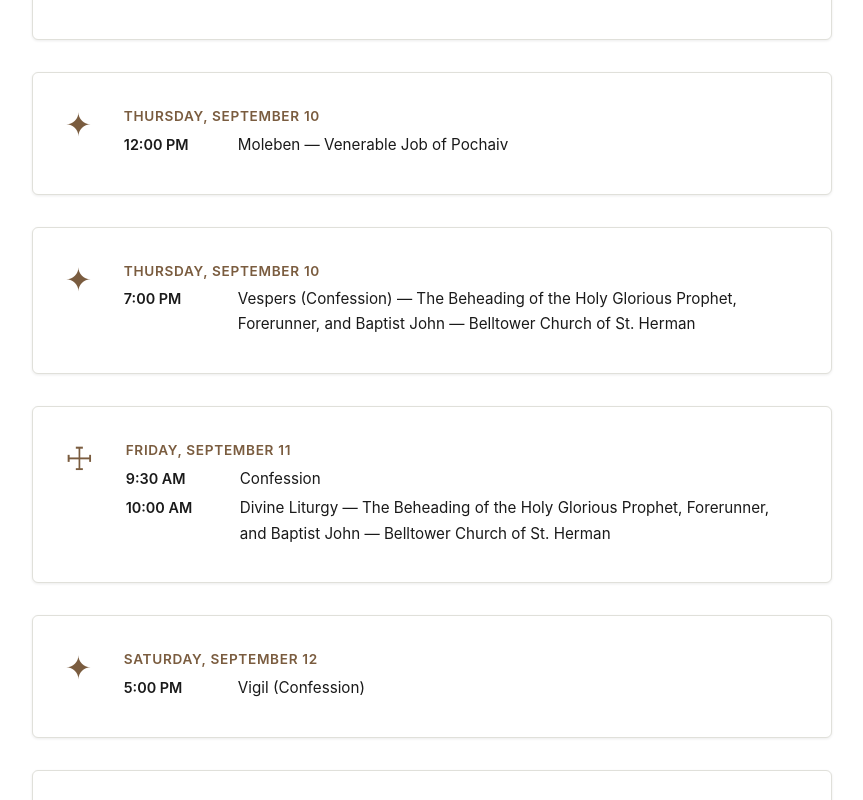
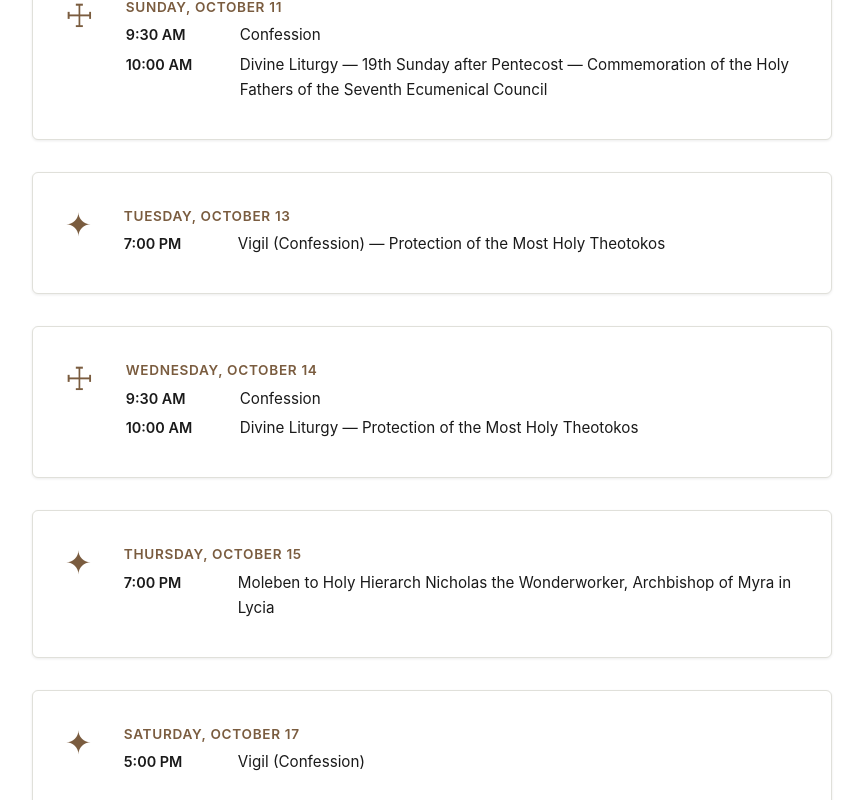
Before and after one commit to Anthony-Fedorenko/hvmla, a React (Vite) app: page /services/schedule in a window 1280 px wide. Shown: the part 1780-2580 px from the top of the page, without its empty margins (72-935 px from the left). Built offline with nearby package versions, Linux system fonts and the light colour scheme.

Commit message:
feat: update service schedule to October 2026

```diff
--- a/src/data/services.ts
+++ b/src/data/services.ts
@@ -18,24 +18,46 @@ export interface ServiceDay {
   isNotice?: boolean;
 }
 
-/** Late August – September 2026 service calendar */
+/** October 2026 service calendar */
 export const upcomingServices: ServiceDay[] = [
   {
-    id: "aug30",
-    date: "August 30",
-    dateISO: "2026-08-30",
+    id: "oct1",
+    date: "October 1",
+    dateISO: "2026-10-01",
+    dayOfWeekEn: "Thursday",
+    dayOfWeekRu: "Четверг",
+    icon: "✦",
+    slots: [
+      { time: "7:00 PM", titleEn: "Moleben to Holy Hierarch Nicholas the Wonderworker, Archbishop of Myra in Lycia", titleRu: "Молебен святителю Николаю Чудотворцу, архиепископу Мирликийскому" },
+    ],
+  },
+  {
+    id: "oct3",
+    date: "October 3",
+    dateISO: "2026-10-03",
+    dayOfWeekEn: "Saturday",
+    dayOfWeekRu: "Суббота",
+    icon: "✦",
+    slots: [
+      { time: "5:00 PM", titleEn: "Vigil (Confession)", titleRu: "Всенощная (исповедь)" },
+    ],
+  },
+  {
+    id: "oct4",
+    date: "October 4",
+    dateISO: "2026-10-04",
     dayOfWeekEn: "Sunday",
     dayOfWeekRu: "Воскресенье",
     icon: "☩",
     slots: [
       { time: "9:30 AM", titleEn: "Confession", titleRu: "Исповедь" },
-      { time: "10:00 AM", titleEn: "Divine Liturgy — Righteous Prince Alexander Nevsky", titleRu: "Литургия — Благоверного Князя Александра Невского" },
+      { time: "10:00 AM", titleEn: "Divine Liturgy — 18th Sunday after Pentecost", titleRu: "Литургия — Неделя 18-я по Пятидесятнице" },
     ],
   },
   {
-    id: "sep1",
-    date: "September 1",
-    dateISO: "2026-09-01",
+    id: "oct6",
+    date: "October 6",
+    dateISO: "2026-10-06",
     dayOfWeekEn: "Tuesday",
     dayOfWeekRu: "Вторник",
     icon: "✦",
@@ -44,9 +66,31 @@ export const upcomingServices: ServiceDay[] = [
     ],
   },
   {
-    id: "sep3",
-    date: "September 3",
-    dateISO: "2026-09-03",
+    id: "oct7",
+    date: "October 7",
+    dateISO: "2026-10-07",
+    dayOfWeekEn: "Wednesday",
+    dayOfWeekRu: "Среда",
+    icon: "✦",
+    slots: [
+      { time: "10:00 PM", titleEn: "Vigil (Confession) — Venerable Sergius of Radonezh", titleRu: "Всенощная (исповедь) — Прп. Сергия Радонежского" },
+    ],
+  },
+  {
+    id: "oct8",
+    date: "October 8",
+    dateISO: "2026-10-08",
+    dayOfWeekEn: "Thursday",
+    dayOfWeekRu: "Четверг",
+    icon: "☩",
+    slots: [
+      { time: "12:00 AM", titleEn: "Night Divine Liturgy — Venerable Sergius of Radonezh", titleRu: "Ночная Литургия — Прп. Сергия Радонежского" },
+    ],
+  },
+  {
+    id: "oct8-eve",
+    date: "October 8",
+    dateISO: "2026-10-08",
     dayOfWeekEn: "Thursday",
     dayOfWeekRu: "Четверг",
     icon: "✦",
@@ -55,9 +99,9 @@ export const upcomingServices: ServiceDay[] = [
     ],
   },
   {
-    id: "sep5",
-    date: "September 5",
-    dateISO: "2026-09-05",
+    id: "oct10",
+    date: "October 10",
+    dateISO: "2026-10-10",
     dayOfWeekEn: "Saturday",
     dayOfWeekRu: "Суббота",
     icon: "✦",
@@ -66,44 +110,136 @@ export const upcomingServices: ServiceDay[] = [
     ],
   },
   {
-    id: "sep6",
-    date: "September 6",
-    dateISO: "2026-09-06",
+    id: "oct11",
+    date: "October 11",
+    dateISO: "2026-10-11",
     dayOfWeekEn: "Sunday",
     dayOfWeekRu: "Воскресенье",
     icon: "☩",
     slots: [
       { time: "9:30 AM", titleEn: "Confession", titleRu: "Исповедь" },
-      { time: "10:00 AM", titleEn: "Divine Liturgy — 14th Sunday after Pentecost", titleRu: "Литургия — Неделя 14-я по Пятидесятнице" },
+      { time: "10:00 AM", titleEn: "Divine Liturgy — 19th Sunday after Pentecost — Commemoration of the Holy Fathers of the Seventh Ecumenical Council", titleRu: "Литургия — Неделя 19-я по Пятидесятнице — Память святых отцов VII Вселенского Собора" },
     ],
   },
   {
-    id: "sep7",
-    date: "September 7",
-    dateISO: "2026-09-07",
+    id: "oct13",
+    date: "October 13",
+    dateISO: "2026-10-13",
+    dayOfWeekEn: "Tuesday",
+    dayOfWeekRu: "Вторник",
+    icon: "✦",
+    slots: [
+      { time: "7:00 PM", titleEn: "Vigil (Confession) — Protection of the Most Holy Theotokos", titleRu: "Всенощная (исповедь) — Покров Пресвятой Богородицы" },
+    ],
+  },
+  {
+    id: "oct14",
+    date: "October 14",
+    dateISO: "2026-10-14",
+    dayOfWeekEn: "Wednesday",
+    dayOfWeekRu: "Среда",
+    icon: "☩",
+    slots: [
+      { time: "9:30 AM", titleEn: "Confession", titleRu: "Исповедь" },
+      { time: "10:00 AM", titleEn: "Divine Liturgy — Protection of the Most Holy Theotokos", titleRu: "Литургия — Покров Пресвятой Богородицы" },
+    ],
+  },
+  {
+    id: "oct15",
+    date: "October 15",
+    dateISO: "2026-10-15",
+    dayOfWeekEn: "Thursday",
+    dayOfWeekRu: "Четверг",
+    icon: "✦",
+    slots: [
+      { time: "7:00 PM", titleEn: "Moleben to Holy Hierarch Nicholas the Wonderworker, Archbishop of Myra in Lycia", titleRu: "Молебен святителю Николаю Чудотворцу, архиепископу Мирликийскому" },
+    ],
+  },
+  {
+    id: "oct17",
+    date: "October 17",
+    dateISO: "2026-10-17",
+    dayOfWeekEn: "Saturday",
+    dayOfWeekRu: "Суббота",
+    icon: "✦",
+    slots: [
+      { time: "5:00 PM", titleEn: "Vigil (Confession)", titleRu: "Всенощная (исповедь)" },
+    ],
+  },
+  {
+    id: "oct18",
+    date: "October 18",
+    dateISO: "2026-10-18",
+    dayOfWeekEn: "Sunday",
+    dayOfWeekRu: "Воскресенье",
+    icon: "☩",
+    slots: [
+      { time: "9:30 AM", titleEn: "Confession", titleRu: "Исповедь" },
+      { time: "10:00 AM", titleEn: "Divine Liturgy — 20th Sunday after Pentecost", titleRu: "Литургия — Неделя 20-я по Пятидесятнице" },
+    ],
+  },
+  {
+    id: "oct20-23",
+    date: "October 20–23",
+    dateISO: "2026-10-20",
+    dayOfWeekEn: "",
+    dayOfWeekRu: "",
+    icon: "✦",
+    isNotice: true,
+    slots: [
+      { time: "", titleEn: "Diocesan Assembly in Colorado Springs", titleRu: "Епархиальное собрание в Колорадо" },
+    ],
+  },
+  {
+    id: "oct24",
+    date: "October 24",
+    dateISO: "2026-10-24",
+    dayOfWeekEn: "Saturday",
+    dayOfWeekRu: "Суббота",
+    icon: "✦",
+    slots: [
+      { time: "5:00 PM", titleEn: "Vigil (Confession)", titleRu: "Всенощная (исповедь)" },
+    ],
+  },
+  {
+    id: "oct25",
+    date: "October 25",
+    dateISO: "2026-10-25",
+    dayOfWeekEn: "Sunday",
+    dayOfWeekRu: "Воскресенье",
+    icon: "☩",
+    slots: [
+      { time: "9:30 AM", titleEn: "Confession", titleRu: "Исповедь" },
+      { time: "10:00 AM", titleEn: "Divine Liturgy — 21st Sunday after Pentecost", titleRu: "Литургия — Неделя 21-я по Пятидесятнице" },
+    ],
+  },
+  {
+    id: "oct26",
+    date: "October 26",
+    dateISO: "2026-10-26",
     dayOfWeekEn: "Monday",
     dayOfWeekRu: "Понедельник",
     icon: "✦",
     slots: [
-      { time: "7:00 PM", titleEn: "Vespers (Confession) — Nativity of the Theotokos (N.C.) — Belltower Church of St. Herman", titleRu: "Вечерня (исповедь) — Рождество Пресвятой Богородицы (Н.СТ.) — храм Прп. Германа" },
+      { time: "7:00 PM", titleEn: "Vigil (Confession) — Martyrs Nazarius, Gervasius, Protasius & Celsius", titleRu: "Всенощная (исповедь) — Мчч. Назария, Гервасия, Протасия, Келсия" },
     ],
   },
   {
-    id: "sep8",
-    date: "September 8",
-    dateISO: "2026-09-08",
+    id: "oct27",
+    date: "October 27",
+    dateISO: "2026-10-27",
     dayOfWeekEn: "Tuesday",
     dayOfWeekRu: "Вторник",
     icon: "☩",
     slots: [
       { time: "9:30 AM", titleEn: "Confession", titleRu: "Исповедь" },
-      { time: "10:00 AM", titleEn: "Divine Liturgy — Nativity of the Theotokos (N.C.) — Belltower Church of St. Herman", titleRu: "Литургия — Рождество Пресвятой Богородицы (Н.СТ.) — храм Прп. Германа" },
+      { time: "10:00 AM", titleEn: "Divine Liturgy — Martyrs Nazarius, Gervasius, Protasius & Celsius", titleRu: "Литургия — Мчч. Назария, Гервасия, Протасия, Келсия" },
     ],
   },
   {
-    id: "sep8-eve",
-    date: "September 8",
-    dateISO: "2026-09-08",
+    id: "oct27-eve",
+    date: "October 27",
+    dateISO: "2026-10-27",
     dayOfWeekEn: "Tuesday",
     dayOfWeekRu: "Вторник",
     icon: "✦",
@@ -112,100 +248,9 @@ export const upcomingServices: ServiceDay[] = [
     ],
   },
   {
-    id: "sep10",
-    date: "September 10",
-    dateISO: "2026-09-10",
-    dayOfWeekEn: "Thursday",
-    dayOfWeekRu: "Четверг",
-    icon: "✦",
-    slots: [
-      { time: "12:00 PM", titleEn: "Moleben — Venerable Job of Pochaiv", titleRu: "Молебен — Прп. Иова Почаевского" },
-    ],
-  },
-  {
-    id: "sep10-eve",
-    date: "September 10",
-    dateISO: "2026-09-10",
-    dayOfWeekEn: "Thursday",
-    dayOfWeekRu: "Четверг",
-    icon: "✦",
-    slots: [
-      { time: "7:00 PM", titleEn: "Vespers (Confession) — The Beheading of the Holy Glorious Prophet, Forerunner, and Baptist John — Belltower Church of St. Herman", titleRu: "Вечерня (исповедь) — Усекновение главы Пророка, Предтечи и Крестителя Господня Иоанна — храм Прп. Германа" },
-    ],
-  },
-  {
-    id: "sep11",
-    date: "September 11",
-    dateISO: "2026-09-11",
-    dayOfWeekEn: "Friday",
-    dayOfWeekRu: "Пятница",
-    icon: "☩",
-    slots: [
-      { time: "9:30 AM", titleEn: "Confession", titleRu: "Исповедь" },
-      { time: "10:00 AM", titleEn: "Divine Liturgy — The Beheading of the Holy Glorious Prophet, Forerunner, and Baptist John — Belltower Church of St. Herman", titleRu: "Литургия — Усекновение главы Пророка, Предтечи и Крестителя Господня Иоанна — храм Прп. Германа" },
-    ],
-  },
-  {
-    id: "sep12",
-    date: "September 12",
-    dateISO: "2026-09-12",
-    dayOfWeekEn: "Saturday",
-    dayOfWeekRu: "Суббота",
-    icon: "✦",
-    slots: [
-      { time: "5:00 PM", titleEn: "Vigil (Confession)", titleRu: "Всенощная (исповедь)" },
-    ],
-  },
-  {
-    id: "sep13",
-    date: "September 13",
-    dateISO: "2026-09-13",
-    dayOfWeekEn: "Sunday",
-    dayOfWeekRu: "Воскресенье",
-    icon: "☩",
-    slots: [
-      { time: "9:30 AM", titleEn: "Confession", titleRu: "Исповедь" },
-      { time: "10:00 AM", titleEn: "Divine Liturgy — 15th Sunday after Pentecost", titleRu: "Литургия — Неделя 15-я по Пятидесятнице" },
-    ],
-  },
-  {
-    id: "sep13-eve",
-    date: "September 13",
-    dateISO: "2026-09-13",
-    dayOfWeekEn: "Sunday",
-    dayOfWeekRu: "Воскресенье",
-    icon: "✦",
-    slots: [
-      { time: "3:00 PM", titleEn: "Vespers (Confession) — Exaltation of the Precious Cross (N.C.) — Belltower Church of St. Herman", titleRu: "Вечерня (исповедь) — Воздвижение Честного и Животворящего Креста Господня (Н.СТ.) — храм Прп. Германа" },
-    ],
-  },
-  {
-    id: "sep14",
-    date: "September 14",
-    dateISO: "2026-09-14",
-    dayOfWeekEn: "Monday",
-    dayOfWeekRu: "Понедельник",
-    icon: "☩",
-    slots: [
-      { time: "9:30 AM", titleEn: "Confession", titleRu: "Исповедь" },
-      { time: "10:00 AM", titleEn: "Divine Liturgy — Exaltation of the Precious Cross (N.C.) — Belltower Church of St. Herman", titleRu: "Литургия — Воздвижение Честного и Животворящего Креста Господня (Н.СТ.) — храм Прп. Германа" },
-    ],
-  },
-  {
-    id: "sep15",
-    date: "September 15",
-    dateISO: "2026-09-15",
-    dayOfWeekEn: "Tuesday",
-    dayOfWeekRu: "Вторник",
-    icon: "✦",
-    slots: [
-      { time: "7:00 PM", titleEn: 'Akathist before the icon of Our Most Holy Lady Theotokos "Rescuer of the Perishing"', titleRu: "Акафист пред иконой Пресвятой Богородицы «Взыскание погибших»" },
-    ],
-  },
-  {
-    id: "sep17",
-    date: "September 17",
-    dateISO: "2026-09-17",
+    id: "oct29",
+    date: "October 29",
+    dateISO: "2026-10-29",
     dayOfWeekEn: "Thursday",
     dayOfWeekRu: "Четверг",
     icon: "✦",
@@ -214,9 +259,9 @@ export const upcomingServices: ServiceDay[] = [
     ],
   },
   {
-    id: "sep19",
-    date: "September 19",
-    dateISO: "2026-09-19",
+    id: "oct31",
+    date: "October 31",
+    dateISO: "2026-10-31",
     dayOfWeekEn: "Saturday",
     dayOfWeekRu: "Суббота",
     icon: "✦",
@@ -224,95 +269,4 @@ export const upcomingServices: ServiceDay[] = [
       { time: "5:00 PM", titleEn: "Vigil (Confession)", titleRu: "Всенощная (исповедь)" },
     ],
   },
-  {
-    id: "sep20",
-    date: "September 20",
-    dateISO: "2026-09-20",
-    dayOfWeekEn: "Sunday",
-    dayOfWeekRu: "Воскресенье",
-    icon: "☩",
-    slots: [
-      { time: "9:30 AM", titleEn: "Confession", titleRu: "Исповедь" },
-      { time: "10:00 AM", titleEn: "Divine Liturgy — 16th Sunday after Pentecost", titleRu: "Литургия — Неделя 16-я по Пятидесятнице" },
-    ],
-  },
-  {
-    id: "sep20-eve",
-    date: "September 20",
-    dateISO: "2026-09-20",
-    dayOfWeekEn: "Sunday",
-    dayOfWeekRu: "Воскресенье",
-    icon: "✦",
-    slots: [
-      { time: "3:00 PM", titleEn: "Vigil (Confession) — Nativity of the Theotokos (O.C.)", titleRu: "Всенощная (исповедь) — Рождество Пресвятой Богородицы (СТ.СТ.)" },
-    ],
-  },
-  {
-    id: "sep21",
-    date: "September 21",
-    dateISO: "2026-09-21",
-    dayOfWeekEn: "Monday",
-    dayOfWeekRu: "Понедельник",
-    icon: "☩",
-    slots: [
-      { time: "9:30 AM", titleEn: "Confession", titleRu: "Исповедь" },
-      { time: "10:00 AM", titleEn: "Divine Liturgy — Nativity of the Theotokos (O.C.)", titleRu: "Литургия — Рождество Пресвятой Богородицы (СТ.СТ.)" },
-    ],
-  },
-  {
-    id: "sep22",
-    date: "September 22",
-    dateISO: "2026-09-22",
-    dayOfWeekEn: "Tuesday",
-    dayOfWeekRu: "Вторник",
-    icon: "✦",
-    slots: [
-      { time: "7:00 PM", titleEn: 'Akathist before the icon of Our Most Holy Lady Theotokos "Rescuer of the Perishing"', titleRu: "Акафист пред иконой Пресвятой Богородицы «Взыскание погибших»" },
-    ],
-  },
-  {
-    id: "sep24",
-    date: "September 24",
-    dateISO: "2026-09-24",
-    dayOfWeekEn: "Thursday",
-    dayOfWeekRu: "Четверг",
-    icon: "✦",
-    slots: [
-      { time: "7:00 PM", titleEn: "Moleben to Holy Hierarch Nicholas the Wonderworker, Archbishop of Myra in Lycia", titleRu: "Молебен святителю Николаю Чудотворцу, архиепископу Мирликийскому" },
-    ],
-  },
-  {
-    id: "sep26",
-    date: "September 26",
-    dateISO: "2026-09-26",
-    dayOfWeekEn: "Saturday",
-    dayOfWeekRu: "Суббота",
-    icon: "✦",
-    slots: [
-      { time: "5:00 PM", titleEn: "Vigil (Confession)", titleRu: "Всенощная (исповедь)" },
-    ],
-  },
-  {
-    id: "sep27",
-    date: "September 27",
-    dateISO: "2026-09-27",
-    dayOfWeekEn: "Sunday",
-    dayOfWeekRu: "Воскресенье",
-    icon: "☩",
-    slots: [
-      { time: "9:30 AM", titleEn: "Confession", titleRu: "Исповедь" },
-      { time: "10:00 AM", titleEn: "Divine Liturgy — 17th Sunday after Pentecost — Exaltation of the Precious Cross (O.C.)", titleRu: "Литургия — Неделя 17-я по Пятидесятнице — Воздвижение Честного и Животворящего Креста Господня (СТ.СТ.)" },
-    ],
-  },
-  {
-    id: "sep29",
-    date: "September 29",
-    dateISO: "2026-09-29",
-    dayOfWeekEn: "Tuesday",
-    dayOfWeekRu: "Вторник",
-    icon: "✦",
-    slots: [
-      { time: "7:00 PM", titleEn: 'Akathist before the icon of Our Most Holy Lady Theotokos "Rescuer of the Perishing"', titleRu: "Акафист пред иконой Пресвятой Богородицы «Взыскание погибших»" },
-    ],
-  },
 ];
--- a/src/pages/services/ServiceSchedule.tsx
+++ b/src/pages/services/ServiceSchedule.tsx
@@ -20,7 +20,7 @@ export default function ServiceSchedule() {
           <p>{t("services.scheduleSubtitle")}</p>
           <div className="btn-group" style={{ marginTop: "var(--space-md)" }}>
             <a
-              href="/calendar_september.pdf"
+              href="/calendar_october.pdf"
               target="_blank"
               rel="noopener noreferrer"
               download
```
Also changed, not shown: 1 other file (tests, documents, lock files or other folders).
